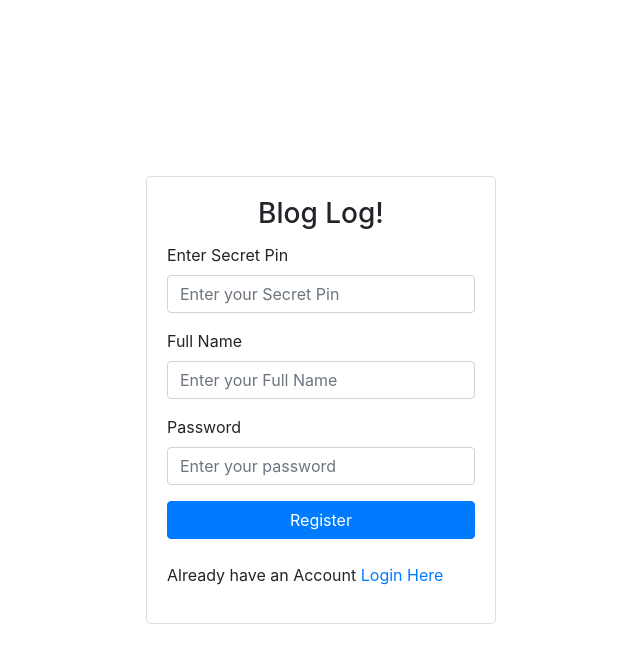
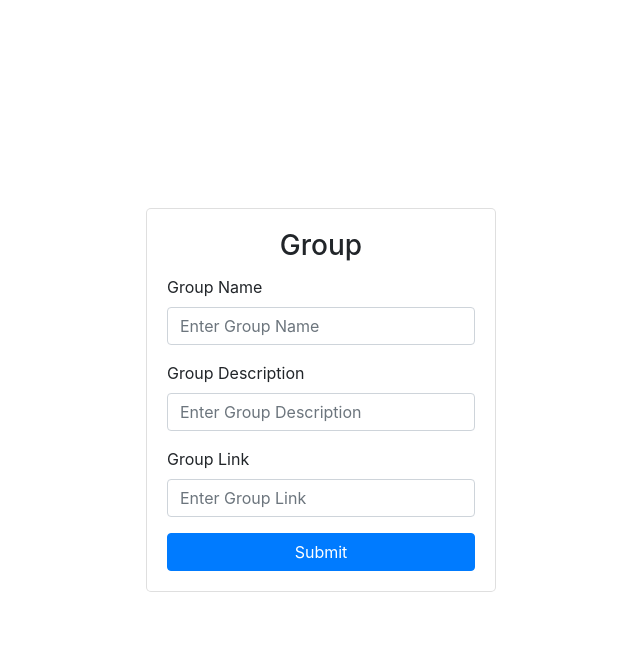
Before and after one commit to gkiplangat/whatsapp, a PHP site: page /add-group.php in a window 1280 px wide. Shown: the top 663 px of the page, without its empty margins (319-959 px from the left). Run offline with PHP 8.4, Linux system fonts and the light colour scheme.

Commit message:
updated the add-group file

```diff
--- a/add-group.php
+++ b/add-group.php
@@ -5,7 +5,7 @@
     <meta charset="UTF-8">
     <meta http-equiv="X-UA-Compatible" content="IE=edge">
     <meta name="viewport" content="width=device-width, initial-scale=1.0">
-    <title>Dashboard Page</title>
+    <title>add group</title>
     <!--Bostrap CDN-->
     <link rel="stylesheet" href="https://stackpath.bootstrapcdn.com/bootstrap/4.5.0/css/bootstrap.min.css">
     <!--Custom CSS-->
@@ -16,23 +16,21 @@
     <div class="container">
         <div class="card">
             <div class="card-body">
-                <h3 class="card-title text-center">Blog Log!</h3>
+                <h3 class="card-title text-center">Group</h3>
                 <form action="add-user.php" method="POST">
                     <div class="form-group">
-                        <label for="text">Enter Secret Pin</label>
-                        <input type="text" class="form-control" name="email" placeholder="Enter your Secret Pin">
+                        <label for="text">Group Name</label>
+                        <input type="text" class="form-control" name="g-name" placeholder="Enter Group Name">
                     </div>
                     <div class="form-group">
-                        <label for="fullname">Full Name</label>
-                        <input type="text" class="form-control" name="fullname" placeholder="Enter your Full Name">
+                        <label for="fullname">Group Description</label>
+                        <input type="text" class="form-control" name="g-descript" placeholder="Enter Group Description">
                     </div>
                     <div class="form-group">
-                        <label for="password">Password</label>
-                        <input type="password" class="form-control" name="password" placeholder="Enter your password">
+                        <label for="group-link">Group Link</label>
+                        <input type="group-link" class="form-control" name="g-link" placeholder="Enter Group Link">
                     </div>
-                    <button type="submit" class="btn btn-primary btn-block">Register</button>
-                    <br>
-                    <p>Already have an Account <a href="login.php">Login Here</a></p>
+                    <button type="submit" class="btn btn-primary btn-block">Submit</button>
                 </form>
             </div>
         </div>
```
